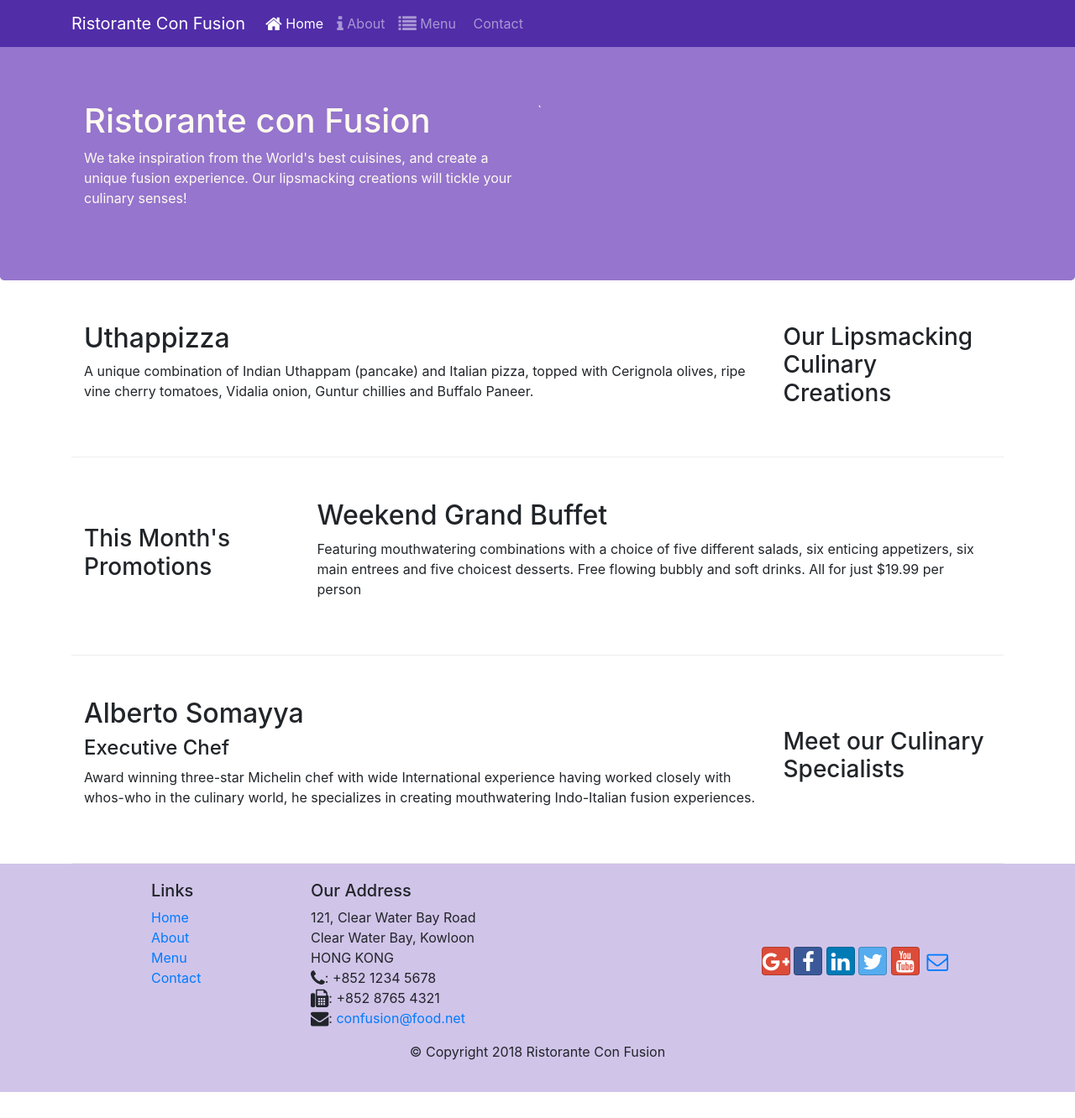
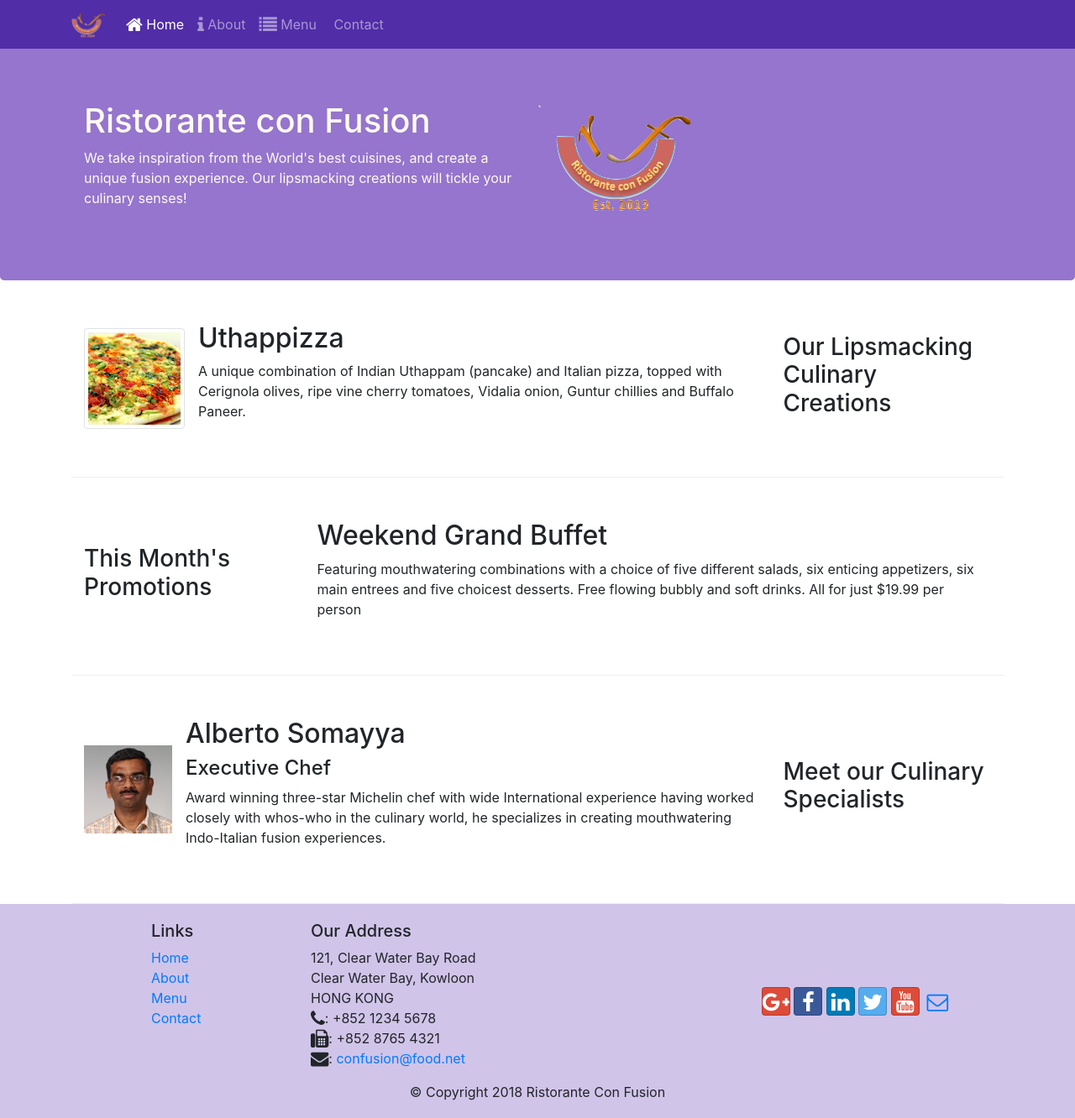
Before and after one commit to thevanshjain/img-and-media, a website: page index.html in a window 1280 px wide. Shown: the whole page at 84% size. Before the commit the page ends 1301 px from the top, so only its background shows below. Drawn offline with nearby package versions, Linux system fonts and the light colour scheme; some icons are missing.

Commit message:
img and media

```diff
--- a/index.html
+++ b/index.html
@@ -22,7 +22,7 @@
             <button class="navbar-toggler" type="button" data-toggle="collapse" data-target="#Navbar">
                 <span class="navbar-toggler-icon"></span>
             </button>
-           <a class="navbar-brand" href="#">Ristorante Con Fusion</a>
+           <a class="navbar-brand" href="#"><img src="img/logo.png" height="30" width="41"></a>
              <div class="collapse navbar-collapse" id="Navbar">
                 <ul class="navbar-nav mr-auto">
                     <li class="nav-item active"><a class="nav-link" href="#"><span class="fa fa-home fa-lg"></span> Home</a></li>
@@ -42,7 +42,8 @@
                     <h1>Ristorante con Fusion</h1>
                     <p>We take inspiration from the World's best cuisines, and create a unique fusion experience. Our lipsmacking creations will tickle your culinary senses!</p>
                 </div>`
-                <div class="col-12 col-sm">
+                <div class="col-12 col-sm align-self-center">
+                    <img src="img/logo.png" class="img-fluid">
                 </div>
             </div>
         </div>
@@ -54,9 +55,14 @@
                 <h3>Our Lipsmacking Culinary Creations</h3>
             </div>
             <div class="col col-sm order-sm-first col-md">
-                <h2>Uthappizza</h2>
-                <p>A unique combination of Indian Uthappam (pancake) and Italian pizza, topped with Cerignola olives, ripe vine cherry tomatoes, Vidalia onion, Guntur chillies and Buffalo Paneer.</p>
-            </div>
+            	<div class="media">
+                	<img class="d-flex mr-3 img-thumbnail align-self-center" src="img/uthappizza.png" alt="uthappizza">
+                	<div class="media-body">
+                		<h2 class="mt-0">Uthappizza</h2>
+                		<p class="d-none d-sm-block">A unique combination of Indian Uthappam (pancake) and Italian pizza, topped with Cerignola olives, ripe vine cherry tomatoes, Vidalia onion, Guntur chillies and Buffalo Paneer.</p>
+            		</div>
+            	</div>
+        	</div>
         </div>
 
 
@@ -76,9 +82,14 @@
             </div>
             <div class="col col-sm order-sm-first
              col-md">
-                <h2>Alberto Somayya</h2>
-                <h4>Executive Chef</h4>
-                <p>Award winning three-star Michelin chef with wide International experience having worked closely with whos-who in the culinary world, he specializes in creating mouthwatering Indo-Italian fusion experiences. </p>
+           		<div class="media">
+             		<img class="d-flex mr-3 img  align-self-center" src="img/alberto.png" alt="alberto">
+         	    	<div class="media-body">
+         		       <h2 class="mt-0">Alberto Somayya</h2>
+            		    <h4>Executive Chef</h4>
+                		<p class="d-none d-sm-block">Award winning three-star Michelin chef with wide International experience having worked closely with whos-who in the culinary world, he specializes in creating mouthwatering Indo-Italian fusion experiences. </p>
+            		</div>
+        		</div>
             </div>
         </div>
     </div>
```
Also changed, not shown: aboutus.html (+3 -2 lines), contactus.html (+3 -2 lines), img/alberto.png (added), img/buffet.png (added), img/logo.png (added), img/uthappizza.png (added), 2 other files.
